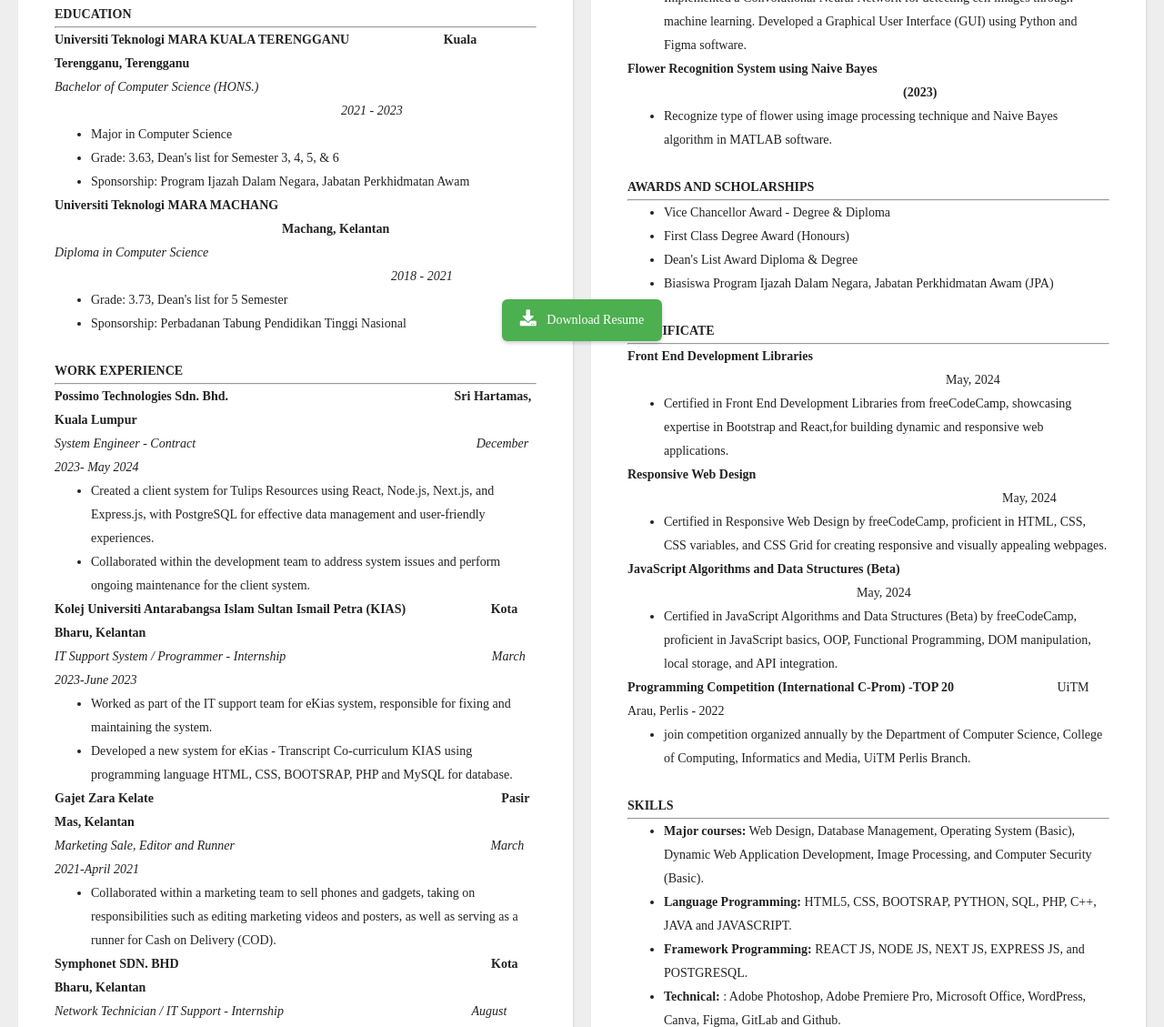
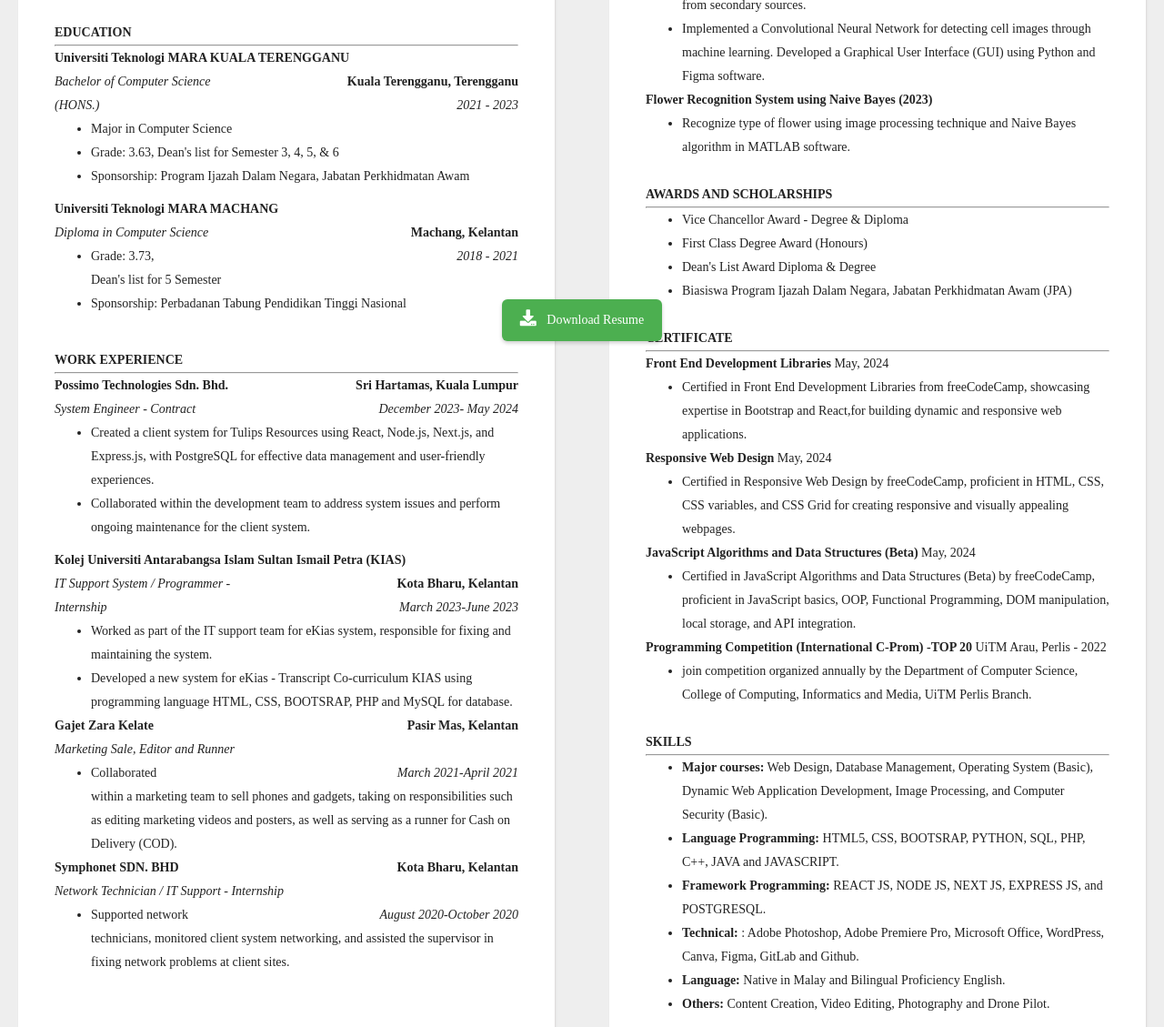
Before and after one commit to FikriAminuddin/my-resume, a plain HTML site: page index.html in a window 1280 px wide. Shown: the part 405-1534 px from the top of the page at 91% size. Drawn offline with Linux system fonts and the light colour scheme.

Commit message:
Update styles.css

```diff
--- a/styles.css
+++ b/styles.css
@@ -7,15 +7,45 @@
   height: 100%;
 }
 
+body {
+  min-height: 100%;
+  background: #eee;
+  font-family: 'Times New Roman', Times, serif;
+  font-weight: 400;
+  color: #222;
+  font-size: 14px;
+  line-height: 26px;
+  padding-bottom: 50px;
+}
+
+.page-container {
+  display: flex;
+  flex-wrap: wrap;
+  justify-content: space-between;
+  margin: 20px;
+}
+
+.containerPage1,
+.containerPage2 {
+  background: #fff;
+  box-shadow: 1px 1px 2px #DAD7D7;
+  border-radius: 3px;
+  padding: 40px;
+  margin-top: 50px;
+  margin-bottom: 200px;
+  flex-basis: calc(50% - 30px);
+  max-width: 100%;
+}
+
 .header {
   margin-bottom: 30px;
   text-align: center;
+}
 
 .full-name {
   font-size: 40px;
   text-transform: uppercase;
   margin-bottom: 5px;
-
 }
 
 .first-name {
@@ -30,9 +60,9 @@
   margin-bottom: 20px;
 }
 
-  .contact ,
-  .email ,
-  .address ,
+.contact,
+.email,
+.address,
 .linkedinemail {
   color: #222;
   font-weight: 300;
@@ -52,274 +82,140 @@
   text-decoration: underline;
 }
 
-  .nameUni {
-     /* Distribute items evenly with space between */
+.nameUni,
+.location,
+.work {
   color: #222;
   width: 100%;
-  }
-
-  .location {
-    flex-grow: 1; /* Grow to fill available space evenly */
-    text-align: right; /* Align text to the right */
+  margin-bottom: 10px;
 }
 
 .location span {
-    margin-right: 20px; /* Adjust the margin-right value as needed */
+  margin-right: 20px;
 }
 
-  .work {
-    margin-bottom: 10px; /* Add margin-bottom for spacing */
+.container-education {
+  margin: 0 auto 0px;
 }
 
-  .work hr {
-    margin-top: 0;
+.container-education .nameUni {
+  width: 100%;
   margin-bottom: 10px;
 }
 
-  .nameCom1 {
-    margin-bottom: 20px; /* Add margin-bottom for spacing */
+.container-education .location1 {
+  float: right;
+  width: calc(100% - 210px); /* Adjust as needed */
+  text-align: right;
 }
 
-  .nameCom1 ul {
-    padding-left: 20px; /* Indent the list items */
+.container-education .location2 {
+  float: right;
+  width: calc(100% - 210px); /* Adjust as needed */
+  text-align: right;
 }
 
+.container-education .year-field1 {
+  float: right;
+  width: calc(100% - 180px); /* Adjust as needed */
+  text-align: right;
 }
 
-.container-education {
-  margin-right: 20px;
-  margin: 0px auto 0px;
-
-  .list {
-    padding-left: 40px;
-  }
-
-  .location1 {
-    padding-left: 100px;
-  }
-
-  .location2 {
-    padding-left: 250px;
-  }
-
-  .year-field1 {
-    padding-left: 315px;
-  }
-
-  .year-field2 {
-    padding-left: 370px;
-  }
-}
-
-.container-work {
-  margin-right: 20px;
-  margin: 0px auto 0px;
-
-  .list-work {
-    padding-left: 40px;
-  }
-
-  .location1 {
-    padding-left: 245px;
-  }
-
-  .location2 {
-    padding-left: 90px;
-  }
-
-  .location3 {
-    padding-left: 379px;
-  }
-
-  .location4 {
-    padding-left: 340px;
-  }
-
-  .year-job1 {
-    padding-left: 305px;
-  }
-
-  .year-job2 {
-    padding-left: 223px;
-  }
-
-  .year-job3 {
-    padding-left: 278px;
-  }
-
-  .year-job4 {
-    padding-left: 203px;
-  }
-}
-
-.container-project {
-  margin-right: 20px;
-  margin: 0px auto 0px;
-
-  .list-project {
-    padding-left: 40px;
-  }
-
-  .yearp1 {
-    padding-left: 335px;
-  }
-
-  .yearp2 {
-    padding-left: 65px;
-  }
-
-  .yearp3 {
-    padding-left: 303px;
-  }
-
-  .yearp4 {
-    padding-left: 335px;
-  }
-
-  .yearp5 {
-    padding-left: 65px;
-  }
-
-  .yearp6 {
-    padding-left: 303px;
-  }
-}
-
-.container-awards {
-  margin-right: 20px;
-  margin: 0px auto 0px;
-
-  .list-awards {
-    padding-left: 40px;
-  }
-}
-
-.container-cert {
-  margin-right: 20px;
-  margin: 0px auto 0px;
-
-  .list-cert {
-    padding-left: 40px;
-  }
-
-  .yearc1 {
-    padding-left: 350px;
-  }
-
-  .yearc2 {
-    padding-left: 412px;
-  }
-
-  .yearc3 {
-    padding-left: 252px;
-  }
-
-  .yearc4 {
-    padding-left: 110px;
-  }
-
-  .yearc5 {
-    padding-left: 310px;
-  }
-
-  .yearc6 {
-    padding-left: 310px;
-  }
-}
-
-.container-skills {
-  margin-right: 20px;
-  margin: 0px auto 0px;
-
-  .list-skills {
-    padding-left: 40px;
-  }
-}
-
-.container-ref {
-  margin-right: 20px;
-  margin: 0px auto 0px;
-}
-
-.list-ref {
-  padding-left: 40px;
-}
-
-.list-ref-left {
-  text-align: left;
-}
-
-.list-ref-right {
+.container-education .year-field2 {
+  float: right;
+  width: calc(100% - 150px); /* Adjust as needed */
   text-align: right;
 }
 
 
 
 
-
-body {
-  min-height: 100%;
-  background: #eee;
-  font-family: 'Times New Roman', Times, serif;
-  font-weight: 400;
-  color: #222;
-  font-size: 14px;
-  line-height: 26px;
-  padding-bottom: 50px;
+.container-work {
+  margin: 0 auto 0px;
 }
 
-
-/* .page-container {
-  display: flex;
-  justify-content: space-between;
-} */
-
-.page-container {
-  display: flex;
-  flex-wrap: wrap;
-  justify-content: space-between;
-  margin-right: 20px; /* Add space on the right */
-  margin-left: 20px; /* Add space on the left */
+.container-work .nameCom1 {
+  width: 100%;
+  margin-bottom: 10px;
 }
 
-.containerPage1 {
-  max-width: 700px;
-  background: #fff;
-  box-shadow: 1px 1px 2px #DAD7D7;
-  border-radius: 3px;
-  padding: 40px;
-  margin-top: 50px;
-  margin-bottom: 400px;
-  margin-right: 5px; /* Adjust margin-right to create space between pages */
-  flex-basis: calc(50% - 15px); /* Adjust width for responsiveness */
+.container-work .location1 {
+  float: right;
+  width: calc(100% - 300px); /* Adjust as needed */
+  text-align: right;
 }
 
-.containerPage2 {
-  max-width: 700px;
-  background: #fff;
-  box-shadow: 1px 1px 2px #DAD7D7;
-  border-radius: 3px;
-  padding: 40px;
-  padding-top: 0px;
-  margin-top: 50px;
-  margin-bottom: 200px;
-  margin-left: 5px; /* Adjust margin-left to create space between pages */
-  flex-basis: calc(50% - 15px); /* Adjust width for responsiveness */
+.container-work .location2 {
+  float: right;
+  width: calc(100% - 210px); /* Adjust as needed */
+  text-align: right;
+}
+
+.container-work .location3 {
+  float: right;
+  width: calc(100% - 210px); /* Adjust as needed */
+  text-align: right;
+}
+
+.container-work .location4 {
+  float: right;
+  width: calc(100% - 210px); /* Adjust as needed */
+  text-align: right;
+}
+
+.container-work .year-job1 {
+  float: right;
+  width: calc(100% - 180px); /* Adjust as needed */
+  text-align: right;
+}
+
+.container-work .year-job2 {
+  float: right;
+  width: calc(100% - 150px); /* Adjust as needed */
+  text-align: right;
+}
+
+.container-work .year-job3 {
+  float: right;
+  width: calc(100% - 150px); /* Adjust as needed */
+  text-align: right;
+}
+
+.container-work .year-job4 {
+  float: right;
+  width: calc(100% - 150px); /* Adjust as needed */
+  text-align: right;
 }
 
 
 
+.container-work,
+.container-project,
+.container-awards,
+.container-cert,
+.container-skills,
+.container-ref {
+  margin: 0 auto 0px;
 
+}
 
+.list,
+.list-work,
+.list-project,
+.list-awards,
+.list-cert,
+.list-skills,
+.list-ref {
+  padding-left: 40px;
+}
 
-/* Button Styles */
 .download-button-container {
-  left: 40%;
-  right: 40%;
   display: flex;
   justify-content: center;
   position: fixed;
   bottom: 20px;
+  left: 0;
+  right: 0;
 }
 
 .download-button {
@@ -341,60 +237,37 @@
   background-color: #45a049;
 }
 
-/* FontAwesome Icon Styling */
 .download-button i {
   margin-right: 8px;
   font-size: 18px;
 }
 
-/* Responsive Design */
-@media only screen and (max-width: 1023px) {
+/* Responsive Styles */
+@media (max-width: 767px) {
   .page-container {
     flex-direction: column;
-    align-items: center;
+    margin: 10px;
   }
 
-  .containerPage1, .containerPage2 {
-    margin: 10px;
-    width: calc(100% - 20px);
-  }
-
-  .download-button-container {
-    bottom: 10px;
-  }
-
-  .download-button {
-    width: calc(100% - 20px);
-    text-align: center;
-  }
-}
-
-@media only screen and (max-width: 767px) {
-  body {
-    font-size: 12px;
-  }
-
-  .header strong {
-    font-size: 1.2em;
-  }
-
-  .containerPage1, .containerPage2 {
+  .containerPage1,
+  .containerPage2 {
+    flex-basis: 100%;
+    margin: 10px 0;
     padding: 20px;
   }
 
-  .download-button-container {
-    bottom: 5px;
+  .full-name {
+    font-size: 30px;
   }
 
-  .download-button {
-    padding: 10px;
-    font-size: 12px;
+  .contact-info,
+  .list,
+  .list-work,
+  .list-project,
+  .list-awards,
+  .list-cert,
+  .list-skills,
+  .list-ref {
+    padding-left: 20px;
   }
 }
-
-@media only screen and (min-width: 1024px) {
-  .containerPage1, .containerPage2 {
-    max-width: 700px;
-    flex-basis: calc(50% - 10px);
-  }
-}
```
Lines whose indentation alone changed are shown as unchanged.
